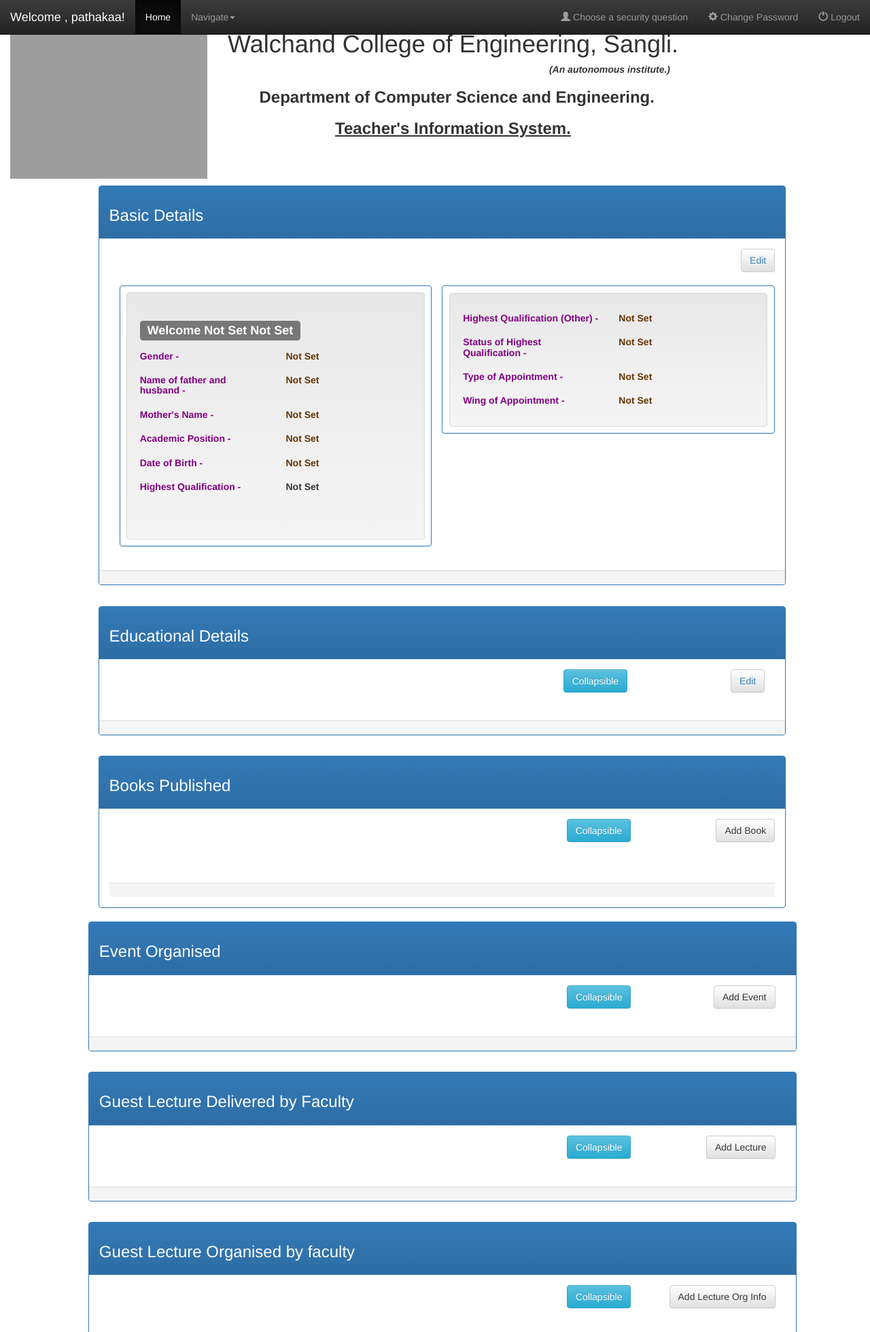
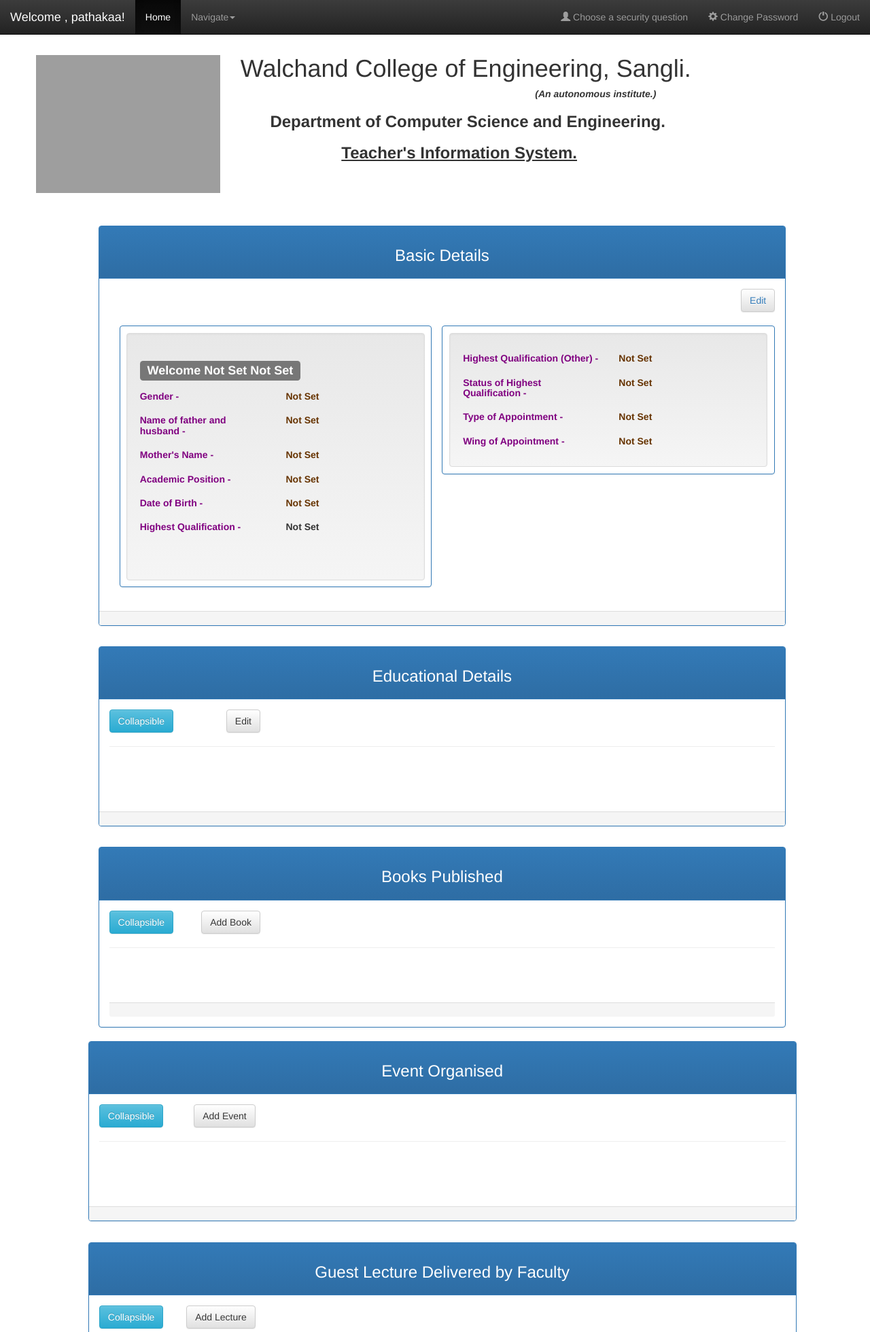
Before and after one commit to niranjan-sa/csetis, a PHP site: page /welcome/index.php in a window 1280 px wide. Shown: the top 1960 px of the page at 68% size. Run offline with PHP 8.4, Linux system fonts and the light colour scheme; a user stored in the database is signed in; data comes from the database, SQL or seed files in the repository; data that the repository does not hold is empty; grey boxes are pictures that could not be loaded.

Commit message:
updated the layout of the buttons on the main page and added the Font as Nunito

```diff
--- a/mainpg/welcome/index.php
+++ b/mainpg/welcome/index.php
@@ -719,6 +719,7 @@ if(($query_run1=mysql_query($query1)) && ($query_run2=mysql_query($query2)) && (
 	<meta name="viewport" content="width=device-width, initial-scale=1.0, maximum-scale=1.0, user-scalable=no">
 	<title>Basic Details</title>
 	<link rel="stylesheet" href="../../bootstrap/css/bootstrap.min.css">
+	<link href='http://fonts.googleapis.com/css?family=Nunito:400,300,700' rel='stylesheet' type='text/css'>
 	<style>
 		.affix {
 		  top: 0;
@@ -727,6 +728,14 @@ if(($query_run1=mysql_query($query1)) && ($query_run2=mysql_query($query2)) && (
 
 	  .affix + .container-fluid {
 		  padding-top: 70px;
+	  }
+
+	  .panel-heading {
+	  	text-align: center;
+	  }
+
+	  body{
+			font-family: 'Nunito', sans-serif;
 	  }
 	</style>
 
@@ -774,10 +783,7 @@ if(($query_run1=mysql_query($query1)) && ($query_run2=mysql_query($query2)) && (
 							</nav>
 
 	<div class="container-fluid">
-		<!--<div class="jumbotron">-->
-
-
-			<div class="header">
+			<div class="header" style="margin: 3%;">
 				<div class="row" style="padding-top: 2%;">
 					<div class="col-xs-3 " padding-right="10%" height="10%">
 						<br>
@@ -798,7 +804,6 @@ if(($query_run1=mysql_query($query1)) && ($query_run2=mysql_query($query2)) && (
 				<div class="col-md-1 col-xs-0"></div>
 				<div class="col-md-10 col-xs-12">
 						<div class="row" align="center" style="padding-top: 1%;" id="bscdet">
-
 							<div class="col-xs-12" style="margin-left: 1%" align="left">
 										<div class="panel panel-primary">
 											<div class="panel-heading">
@@ -901,11 +906,19 @@ if(($query_run1=mysql_query($query1)) && ($query_run2=mysql_query($query2)) && (
 
 											<div class="panel-body">
 
-												<div class="col-xs-8"></div>
-													<div class="col-xs-4">
+
+												<div class="row">
+
+													<div class="col-md-2 col-xs-3">
 													<button data-toggle="collapse" class="btn btn-info" data-target="#demo3">Collapsible</button>
-													<button type="button" class="btn btn-default btn-md" style="float: right;"><a href="../../Forms/Form13/">Edit</a></button>
-												</div><br><br><br>
+
+													</div>
+
+													<div class="col-md-1 col-xs-2">
+													<a href="../../Forms/Form13/"><button type="button" class="btn btn-default btn-md" style="float: right;">Edit</button></a>
+													</div>
+
+												</div><hr><br><br><br>
 
 												<div class="col-xs-12 collapse" id="demo3">
 													<!--Copy code below -->
@@ -1050,13 +1063,18 @@ if(($query_run1=mysql_query($query1)) && ($query_run2=mysql_query($query2)) && (
 											<div class="panel-heading"><h3>Books Published</h3></div>
 
 											<div class="panel-body">
+
 												<div class="row">
-													<div class="col-xs-8"></div>
-													<div class="col-xs-4">
-													<button data-toggle="collapse" class="btn btn-info" data-target="#demo1">Collapsible</button>
-													<a href="../../Forms/Form4/"><button type="button" class="btn btn-default btn-md" style="float: right;">Add Book</button></a>
-													</div>
-												</div><br><br><br>
+													<div class="col-md-2 col-xs-3">
+														<button data-toggle="collapse" class="btn btn-info" data-target="#demo1">Collapsible</button>
+													</div>
+
+													<div class="col-md-1 col-xs-2">
+														<a href="../../Forms/Form4/">
+														<button type="button" class="btn btn-default btn-md" style="float: right;">Add Book</button></a>
+													</div>
+												</div><hr><br><br><br>
+
 												<div class="col-xs-12 collapse" id="demo1">
 														<?php
 																$query = "SELECT * FROM `bookpublished` WHERE `userid`='$a' ";
@@ -1221,14 +1239,21 @@ if(($query_run1=mysql_query($query1)) && ($query_run2=mysql_query($query2)) && (
 
 
 											<div class="panel-body">
-
-												<div class="col-xs-8"></div>
-													<div class="col-xs-4">
+												<div class="row">
+
+													<div class="col-md-2 col-xs-3">
 													<button data-toggle="collapse" class="btn btn-info" data-target="#demo2">Collapsible</button>
-													<a href="../../Forms/Form6/"><button type="button" class="btn btn-default btn-md" style="float: right;">Add Event</button></a>
-												</div><br><br>
-
+
+													</div>
+													<div class="col-md-1 col-xs-2">
+													<a href="../../Forms/Form6/">
+													<button type="button" class="btn btn-default btn-md" style="float: right;">Add Event</button></a>
+													</div>
+												</div><hr><br>
 												<br>
+												<br>
+
+
 
 
 												<div class="col-xs-12 collapse" id="demo2">
@@ -1380,12 +1405,19 @@ if(($query_run1=mysql_query($query1)) && ($query_run2=mysql_query($query2)) && (
 											<div class="panel-heading"><h3>Guest Lecture Delivered by Faculty</h3></div>
 
 											<div class="panel-body">
-
-												<div class="col-xs-8"></div>
-													<div class="col-xs-4">
+												<div class="row">
+
+													<div class="col-md-2 col-xs-3">
 													<button data-toggle="collapse" class="btn btn-info" data-target="#demo4">Collapsible</button>
-													<a href="../../Forms/Form5/"><button type="button" class="btn btn-default btn-md" style="float: right;">Add Lecture</button></a>
-												</div><br><br><br>
+
+													</div>
+
+													<div class="col-md-1 col-xs-2">
+													<a href="../../Forms/Form5/">
+													<button type="button" class="btn btn-default btn-md" style="float: right;">Add Lecture</button></a>
+													</div>
+
+												</div><hr><br><br><br>
 
 												<div class="col-xs-12 collapse" id="demo4">
 														<div class="col-xs-6">
@@ -1475,11 +1507,19 @@ if(($query_run1=mysql_query($query1)) && ($query_run2=mysql_query($query2)) && (
 											<div class="panel-heading"><h3>Guest Lecture Organised by faculty</h3></div>
 
 											<div class="panel-body">
-												<div class="col-xs-8"></div>
-													<div class="col-xs-4">
+
+												<div class="row">
+
+													<div class="col-md-2 col-xs-4">
 													<button data-toggle="collapse" class="btn btn-info" data-target="#demo5">Collapsible</button>
-													<a href="../../Forms/Form7/"><button type="button" class="btn btn-default btn-md" style="float: right;">Add Lecture Org Info</button></a>
-												</div><br><br><br>
+
+													</div>
+													<div class="col-md-2 col-xs-3">
+													<a href="../../Forms/Form7/">
+													<button type="button" class="btn btn-default btn-md" style="float: right;">Add Lecture Org Info</button></a>
+													</div>
+												</div><hr><br><br><br>
+
 
 												<div class="col-xs-12 collapse" id="demo5">
 														<div class="col-xs-6">
@@ -1585,11 +1625,20 @@ if(($query_run1=mysql_query($query1)) && ($query_run2=mysql_query($query2)) && (
 											<div class="panel-heading"><h3>Infrastructural Development</h3></div>
 
 											<div class="panel-body">
-												<div class="col-xs-8"></div>
-													<div class="col-xs-4">
+
+												<div class="row">
+
+													<div class="col-md-2 col-xs-3">
 													<button data-toggle="collapse" class="btn btn-info" data-target="#demo6">Collapsible</button>
-													<a href="../../Forms/Form9/"><button type="button" class="btn btn-default btn-md" style="float: right;">Add I.D. Info</button></a>
-												</div><br><br><br>
+
+													</div>
+
+													<div class="col-md-1 col-xs-2">
+													<a href="../../Forms/Form9/">
+													<button type="button" class="btn btn-default btn-md" style="float: right;">Add I.D. Info</button></a>
+													</div>
+
+												</div><hr><br><br><br>
 
 												<div class="col-xs-12 collapse" id="demo6">
 														<div class="col-xs-6">
@@ -1689,11 +1738,21 @@ if(($query_run1=mysql_query($query1)) && ($query_run2=mysql_query($query2)) && (
 											<div class="panel-heading"><h3>Patents Filed/Awarded by Faculty and Student</h3></div>
 
 											<div class="panel-body">
-												<div class="col-xs-8"></div>
-													<div class="col-xs-4">
+
+
+												<div class="row">
+
+													<div class="col-md-2 col-xs-3">
 													<button data-toggle="collapse" class="btn btn-info" data-target="#demo8">Collapsible</button>
-													<a href="../../Forms/Form11/"><button type="button" class="btn btn-default btn-md" style="float: right;">Add a Patent</button></a>
-												</div><br><br><br>
+
+													</div>
+
+													<div class="col-md-1 col-xs-2">
+													<a href="../../Forms/Form11/">
+													<button type="button" class="btn btn-default btn-md" style="float: right;">Add a Patent</button></a>
+													</div>
+
+												</div><hr><br><br><br>
 
 												<div class="col-xs-12 collapse" id="demo8">
 														<div class="col-xs-6">
@@ -1791,11 +1850,23 @@ if(($query_run1=mysql_query($query1)) && ($query_run2=mysql_query($query2)) && (
 											<div class="panel-heading"><h3>Project Grants Received by Faculty</h3></div>
 
 											<div class="panel-body">
-												<div class="col-xs-8"></div>
-													<div class="col-xs-4">
+
+
+
+												<div class="row">
+
+													<div class="col-md-2 col-xs-3">
 													<button data-toggle="collapse" class="btn btn-info" data-target="#demo9">Collapsible</button>
+
+													</div>
+
+													<div class="col-md-1 col-xs-2">
 													<a href="../../Forms/Form12/"><button type="button" class="btn btn-default btn-md" style="float: right;">Add Grant Info</button></a>
-												</div><br><br><br>
+													</div>
+
+												</div><hr><br><br><br>
+
+
 
 												<div class="col-xs-12 collapse" id="demo9">
 														<div class="col-xs-6">
@@ -1939,11 +2010,20 @@ if(($query_run1=mysql_query($query1)) && ($query_run2=mysql_query($query2)) && (
 											<div class="panel-heading"><h3>Memorandum of Understanding (MoU)</h3></div>
 
 											<div class="panel-body">
-												<div class="col-xs-8"></div>
-													<div class="col-xs-4">
+												<div class="row">
+
+													<div class="col-md-2 col-xs-3">
 													<button data-toggle="collapse" class="btn btn-info" data-target="#demo10">Collapsible</button>
+
+													</div>
+
+													<div class="col-md-1 col-xs-2">
 													<a href="../../Forms/Form10/"><button type="button" class="btn btn-default btn-md" style="float: right;">Add MOU Info</button></a>
-												</div><br><br><br>
+													</div>
+
+												</div><hr><br><br><br>
+
+
 
 												<div class="col-xs-12 collapse" id="demo10">
 														<div class="col-xs-6">
@@ -2021,11 +2101,19 @@ if(($query_run1=mysql_query($query1)) && ($query_run2=mysql_query($query2)) && (
 											<div class="panel-heading"><h3>Foregin Travel</h3></div>
 
 											<div class="panel-body">
-												<div class="col-xs-8"></div>
-													<div class="col-xs-4">
+												<div class="row">
+
+													<div class="col-md-2 col-xs-3">
 													<button data-toggle="collapse" class="btn btn-info" data-target="#demo12">Collapsible</button>
+
+													</div>
+
+													<div class="col-md-1 col-xs-2">
 													<a href="../../Forms/Form8/"><button type="button" class="btn btn-default btn-md" style="float: right;">Add a foreign travel</button></a>
-												</div><br><br><br>
+													</div>
+
+												</div><hr><br><br><br>
+
 
 												<div class="col-xs-12 collapse" id="demo12">
 														<div class="col-xs-6">
@@ -2104,6 +2192,10 @@ if(($query_run1=mysql_query($query1)) && ($query_run2=mysql_query($query2)) && (
 				</div>
 			</div>
 			</div>
+		</div>
+		<div class="footer" style="text-align: center;">
+			<hr>
+			<p class="primary">TIS for the CSE Dept. WCE</p>
 		</div>
 		<!-- Latest compiled and minified CSS -->
 <link rel="stylesheet" href="https://maxcdn.bootstrapcdn.com/bootstrap/3.3.6/css/bootstrap.min.css" integrity="sha384-1q8mTJOASx8j1Au+a5WDVnPi2lkFfwwEAa8hDDdjZlpLegxhjVME1fgjWPGmkzs7" crossorigin="anonymous">
```
